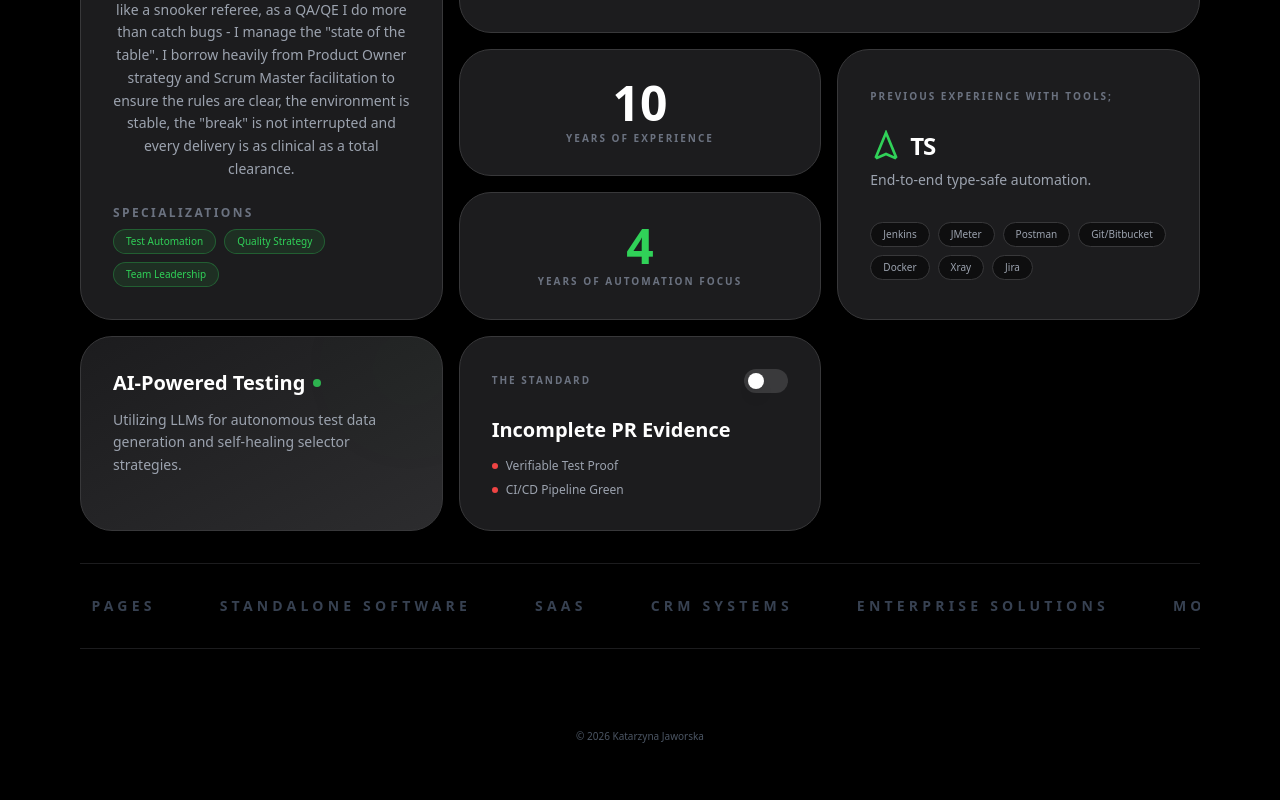
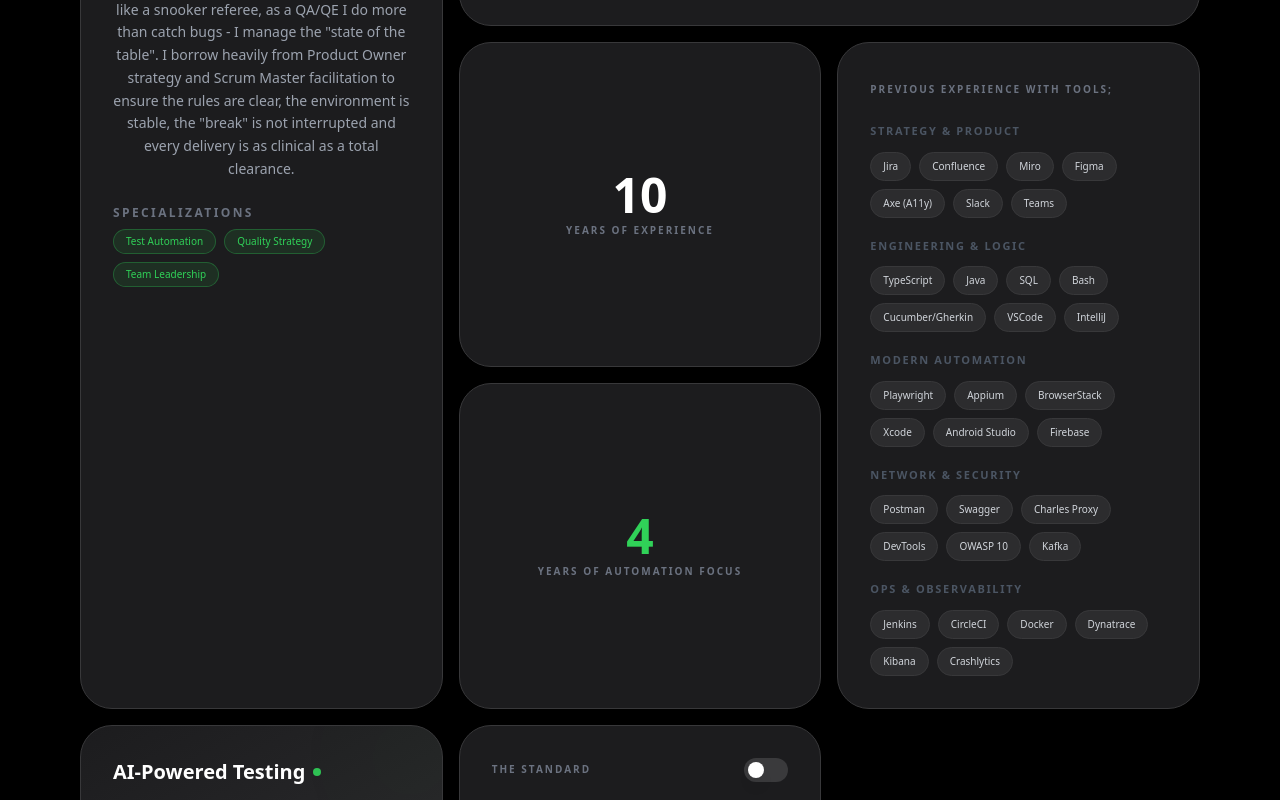
Before and after one commit to diantris/wroqet, a Next.js app: page /wroqet/ in a window 1280 px wide. Shown: the part 380-1180 px from the top of the page. Built offline with nearby package versions, Linux system fonts and the light colour scheme.

Commit message:
Base for previously used tools

```diff
--- a/app/page.tsx
+++ b/app/page.tsx
@@ -5,23 +5,10 @@
 import Image from 'next/image';
 import diAv from '../public/images/di-av.png';
 
-// --- Components & Icons ---
-
-const PlaywrightTSLogo = () => (
-  <div className="flex items-center gap-2 text-[#30d158]">
-    <svg viewBox="0 0 24 24" fill="none" stroke="currentColor" strokeWidth="2" className="w-8 h-8">
-      <path d="M12 2L4.5 20.29l.71.71L12 18l6.79 3 .71-.71L12 2z" />
-    </svg>
-    <span className="text-2xl font-bold tracking-tighter text-white">TS</span>
-  </div>
-);
-
 // --- Main Page ---
 
 export default function ProfessionalPortfolio() {
   const [isVerified, setIsVerified] = useState(false);
-
-  const secondaryTools = ['Jenkins', 'JMeter', 'Postman', 'Git/Bitbucket', 'Docker', 'Xray', 'Jira'];
   const projectTypes = ['Mobile Apps', 'Web Pages', 'Standalone Software', 'SaaS', 'CRM Systems', 'Enterprise Solutions'];
 
   return (
@@ -103,16 +90,67 @@
           className="bg-[#1c1c1e] border border-[#38383a] rounded-[32px] p-8"
         >
           <span className="text-[10px] uppercase tracking-[0.2em] text-gray-500 font-bold">Previous experience with tools;</span>
-          <div className="mt-6 mb-8">
-            <PlaywrightTSLogo />
-            <p className="text-sm text-gray-400 mt-2">End-to-end type-safe automation.</p>
-          </div>
-          <div className="flex flex-wrap gap-2">
-            {secondaryTools.map(tool => (
-              <span key={tool} className="px-3 py-1 bg-black/50 border border-[#38383a] rounded-full text-[10px] text-gray-400 font-medium">
-                {tool}
-              </span>
-            ))}
+
+          <div className="mt-6 space-y-5">
+            {/* Strategy & Product */}
+            <div>
+              <h4 className="text-[11px] uppercase tracking-[0.15em] text-gray-600 font-semibold mb-3">Strategy & Product</h4>
+              <div className="flex flex-wrap gap-2">
+                {['Jira', 'Confluence', 'Miro', 'Figma', 'Axe (A11y)', 'Slack', 'Teams'].map(tool => (
+                  <span key={tool} className="px-3 py-1.5 bg-[#2c2c2e] border border-[#38383a] rounded-full text-[10px] text-gray-300 font-medium hover:border-[#30d158]/40 transition-colors">
+                    {tool}
+                  </span>
+                ))}
+              </div>
+            </div>
+
+            {/* Engineering & Logic */}
+            <div>
+              <h4 className="text-[11px] uppercase tracking-[0.15em] text-gray-600 font-semibold mb-3">Engineering & Logic</h4>
+              <div className="flex flex-wrap gap-2">
+                {['TypeScript', 'Java', 'SQL', 'Bash', 'Cucumber/Gherkin', 'VSCode', 'IntelliJ'].map(tool => (
+                  <span key={tool} className="px-3 py-1.5 bg-[#2c2c2e] border border-[#38383a] rounded-full text-[10px] text-gray-300 font-medium hover:border-[#30d158]/40 transition-colors">
+                    {tool}
+                  </span>
+                ))}
+              </div>
+            </div>
+
+            {/* Modern Automation */}
+            <div>
+              <h4 className="text-[11px] uppercase tracking-[0.15em] text-gray-600 font-semibold mb-3">Modern Automation</h4>
+              <div className="flex flex-wrap gap-2">
+                {['Playwright', 'Appium', 'BrowserStack', 'Xcode', 'Android Studio', 'Firebase'].map(tool => (
+                  <span key={tool} className="px-3 py-1.5 bg-[#2c2c2e] border border-[#38383a] rounded-full text-[10px] text-gray-300 font-medium hover:border-[#30d158]/40 transition-colors">
+                    {tool}
+                  </span>
+                ))}
+              </div>
+            </div>
+
+            {/* Network & Security */}
+            <div>
+              <h4 className="text-[11px] uppercase tracking-[0.15em] text-gray-600 font-semibold mb-3">Network & Security</h4>
+              <div className="flex flex-wrap gap-2">
+                {['Postman', 'Swagger', 'Charles Proxy', 'DevTools', 'OWASP 10', 'Kafka'].map(tool => (
+                  <span key={tool} className="px-3 py-1.5 bg-[#2c2c2e] border border-[#38383a] rounded-full text-[10px] text-gray-300 font-medium hover:border-[#30d158]/40 transition-colors">
+                    {tool}
+                  </span>
+                ))}
+              </div>
+            </div>
+
+            {/* Ops & Observability */}
+            <div>
+              <h4 className="text-[11px] uppercase tracking-[0.15em] text-gray-600 font-semibold mb-3">Ops & Observability</h4>
+              <div className="flex flex-wrap gap-2">
+                {['Jenkins', 'CircleCI', 'Docker', 'Dynatrace', 'Kibana', 'Crashlytics'].map(tool => (
+                  <span key={tool} className="px-3 py-1.5 bg-[#2c2c2e] border border-[#38383a] rounded-full text-[10px] text-gray-300 font-medium hover:border-[#30d158]/40 transition-colors">
+                    {tool}
+                  </span>
+                ))}
+              </div>
+            </div>
           </div>
         </motion.div>
 
```
